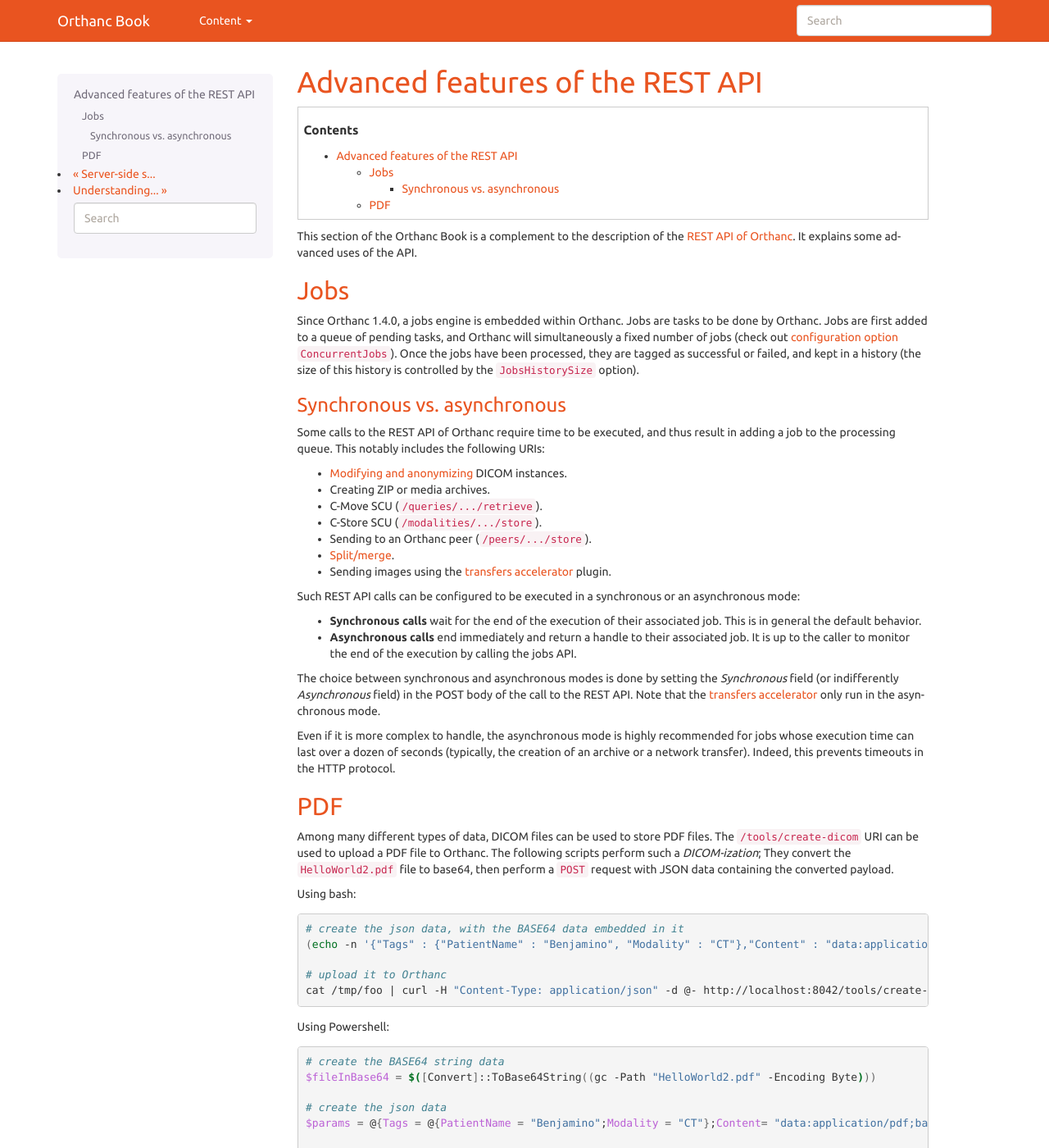
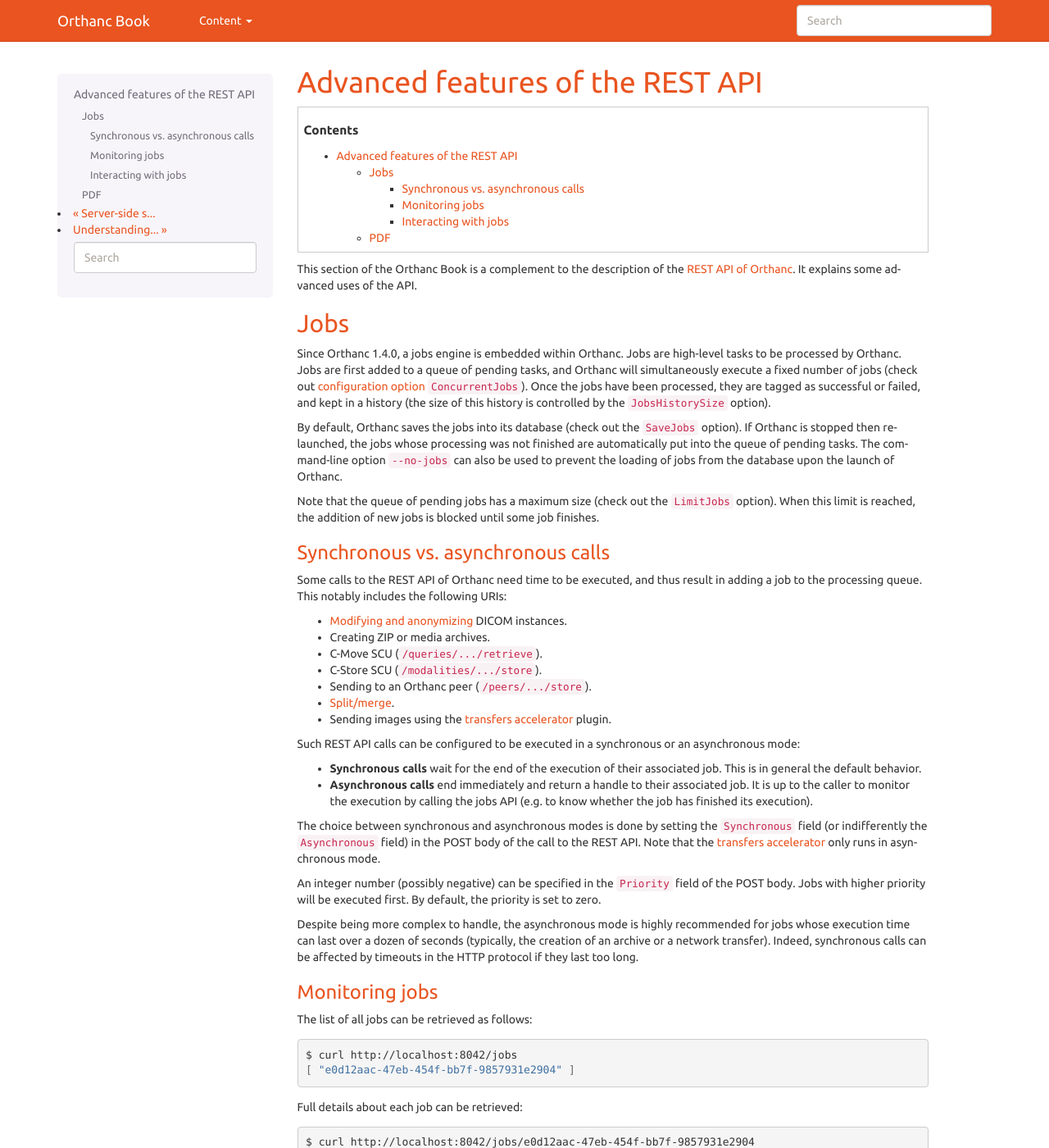
Before and after one commit to orthanc-mirrors/orthanc-book, a Sphinx documentation site: the page built from Sphinx/source/users/advanced-rest.rst, in a window 1280 px wide and 1400 px high. Shown: the whole window at 82% size. Built offline with Sphinx 7.4.7, drawn with Linux system fonts in a browser that asks for light colours; some of the changed text lies outside the part shown.

```diff
--- a/Sphinx/source/users/advanced-rest.rst
+++ b/Sphinx/source/users/advanced-rest.rst
@@ -18,17 +17,31 @@ Jobs
 ----
 
 Since Orthanc 1.4.0, a jobs engine is embedded within Orthanc. Jobs
-are tasks to be done by Orthanc. Jobs are first added to a queue of
-pending tasks, and Orthanc will simultaneously a fixed number of jobs
-(check out :ref:`configuration option <configuration>`
-``ConcurrentJobs``). Once the jobs have been processed, they are tagged
-as successful or failed, and kept in a history (the size of this
-history is controlled by the ``JobsHistorySize`` option).
+are high-level tasks to be processed by Orthanc. Jobs are first added
+to a queue of pending tasks, and Orthanc will simultaneously execute a
+fixed number of jobs (check out :ref:`configuration option
+<configuration>` ``ConcurrentJobs``). Once the jobs have been
+processed, they are tagged as successful or failed, and kept in a
+history (the size of this history is controlled by the
+``JobsHistorySize`` option).
 
-Synchronous vs. asynchronous
-^^^^^^^^^^^^^^^^^^^^^^^^^^^^
+By default, Orthanc saves the jobs into its database (check out the
+``SaveJobs`` option). If Orthanc is stopped then relaunched, the jobs
+whose processing was not finished are automatically put into the queue
+of pending tasks. The command-line option ``--no-jobs`` can also be
+used to prevent the loading of jobs from the database upon the launch
+of Orthanc.
 
-Some calls to the REST API of Orthanc require time to be executed, and
+Note that the queue of pending jobs has a maximum size (check out the
+``LimitJobs`` option). When this limit is reached, the addition of new
+jobs is blocked until some job finishes.
+
+
+
+Synchronous vs. asynchronous calls
+^^^^^^^^^^^^^^^^^^^^^^^^^^^^^^^^^^
+
+Some calls to the REST API of Orthanc need time to be executed, and
 thus result in adding a job to the processing queue. This notably
 includes the following URIs:
 
@@ -46,19 +59,94 @@ or an asynchronous mode:
 * **Synchronous calls** wait for the end of the execution of their
   associated job. This is in general the default behavior.
 * **Asynchronous calls** end immediately and return a handle to their
-  associated job. It is up to the caller to monitor the end of the
-  execution by calling the jobs API.
+  associated job. It is up to the caller to monitor the execution by
+  calling the jobs API (e.g. to know whether the job has finished its
+  execution).
 
 The choice between synchronous and asynchronous modes is done by
-setting the `Synchronous` field (or indifferently `Asynchronous`
-field) in the POST body of the call to the REST API. Note that the
-:ref:`transfers accelerator <transfers>` only run in the asynchronous
-mode.
+setting the ``Synchronous`` field (or indifferently the
+``Asynchronous`` field) in the POST body of the call to the REST
+API. Note that the :ref:`transfers accelerator <transfers>` only runs
+in asynchronous mode.
 
-Even if it is more complex to handle, the asynchronous mode is highly
+An integer number (possibly negative) can be specified in the
+``Priority`` field of the POST body. Jobs with higher priority will be
+executed first. By default, the priority is set to zero.
+
+Despite being more complex to handle, the asynchronous mode is highly
 recommended for jobs whose execution time can last over a dozen of
 seconds (typically, the creation of an archive or a network transfer).
-Indeed, this prevents timeouts in the HTTP protocol.
+Indeed, synchronous calls can be affected by timeouts in the HTTP
+protocol if they last too long.
+
+
+Monitoring jobs
+^^^^^^^^^^^^^^^
+
+.. highlight:: bash
+
+The list of all jobs can be retrieved as follows::
+
+  $ curl http://localhost:8042/jobs
+  [ "e0d12aac-47eb-454f-bb7f-9857931e2904" ]
+
+Full details about each job can be retrieved::
+
+  $ curl http://localhost:8042/jobs/e0d12aac-47eb-454f-bb7f-9857931e2904
+  {
+    "CompletionTime" : "20190306T095223.753851",
+    "Content" : {
+      "Description" : "REST API",
+      "InstancesCount" : 1,
+      "UncompressedSizeMB" : 0
+    },
+    "CreationTime" : "20190306T095223.750666",
+    "EffectiveRuntime" : 0.001,
+    "ErrorCode" : 0,
+    "ErrorDescription" : "Success",
+    "ID" : "e0d12aac-47eb-454f-bb7f-9857931e2904",
+    "Priority" : 0,
+    "Progress" : 100,
+    "State" : "Success",
+    "Timestamp" : "20190306T095408.556082",
+    "Type" : "Archive"
+  }
+
+Note that the ``/jobs?expand`` URI will retrieve this information in
+one single REST query. The ``Content`` field contains the parameters
+of the job, and is very specific to the ``Type`` of job.
+
+The ``State`` field can be:
+
+* ``Pending``: The job is waiting to be executed.
+* ``Running``: The job is being executed. The ``Progress`` field will
+  be continuously updated to reflect the progression of the execution.
+* ``Success``: The job has finished with success.
+* ``Failure``: The job has finished with failure. Check out the
+  ``ErrorCode`` and ``ErrorDescription`` fields for more information.
+* ``Paused``: The job has been paused.
+* ``Retry``: The job has failed internally, and has been scheduled for
+  re-submission after a delay. As of Orthanc 1.5.6, this feature is not
+  used by any type of job.
+
+In order to wait for the end of an asynchronous call, the caller will
+typically have to poll the ``/jobs/...` URI (i.e. make periodic
+calls), waiting for the ``State`` field to become ``Success`` or
+``Failure``.
+
+
+Interacting with jobs
+^^^^^^^^^^^^^^^^^^^^^
+
+Given the ID of some job, one can:
+
+* Cancel the job by POST-ing to ``/jobs/.../cancel``.
+* Pause the job by POST-ing to ``/jobs/.../pause``.
+* Resume a job in ``Paused`` state by POST-ing to ``/jobs/.../resume``.
+* Retry a job in ``Failed`` state by POST-ing to ``/jobs/.../resubmit``.
+
+The related state machine is depicted in the `implementation notes
+<https://bitbucket.org/sjodogne/orthanc/raw/Orthanc-1.5.6/Resources/ImplementationNotes/JobsEngineStates.pdf>`__.
 
 
 
```
Also changed, not shown: other parts of Sphinx/source/users/advanced-rest.rst (+4 -1 lines).
